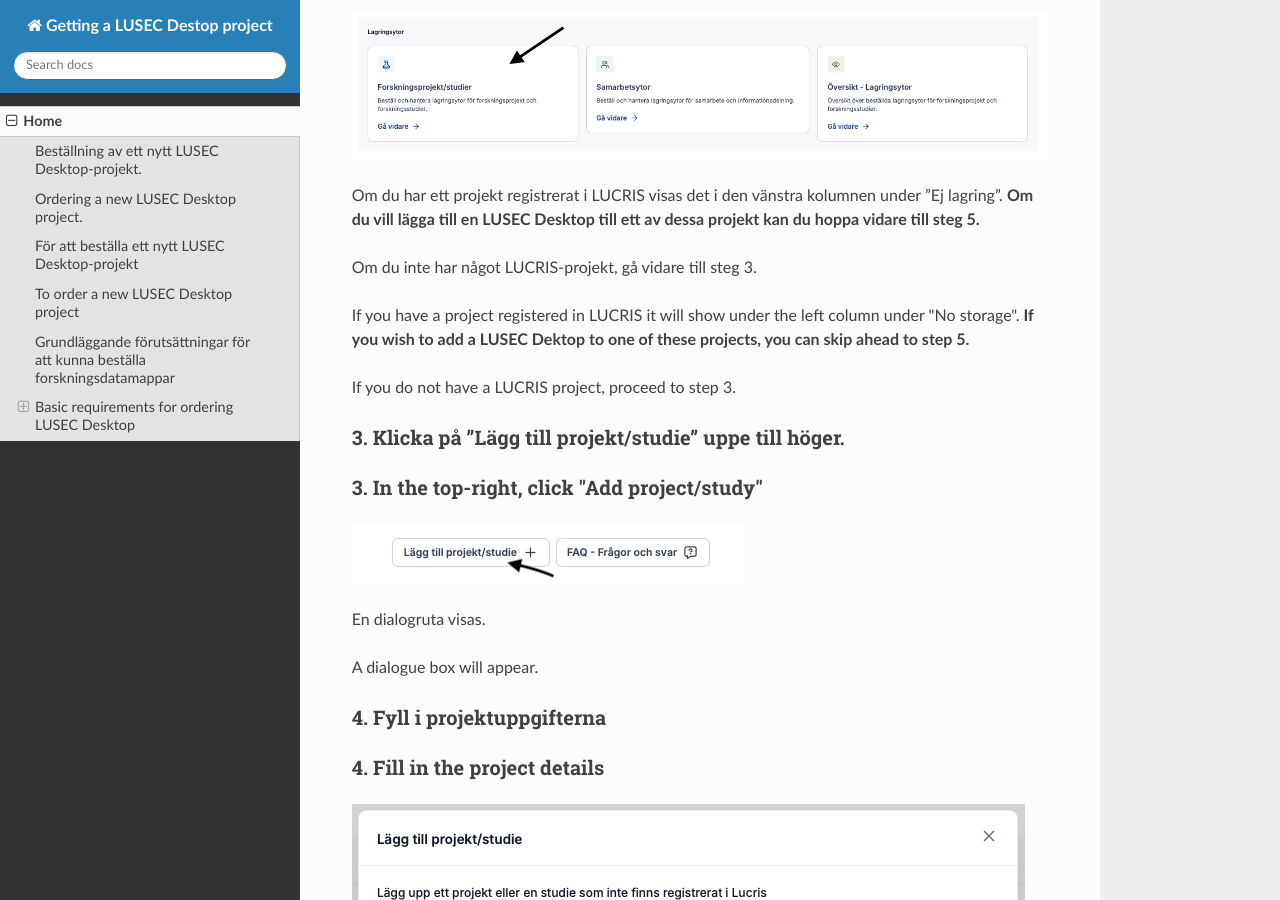
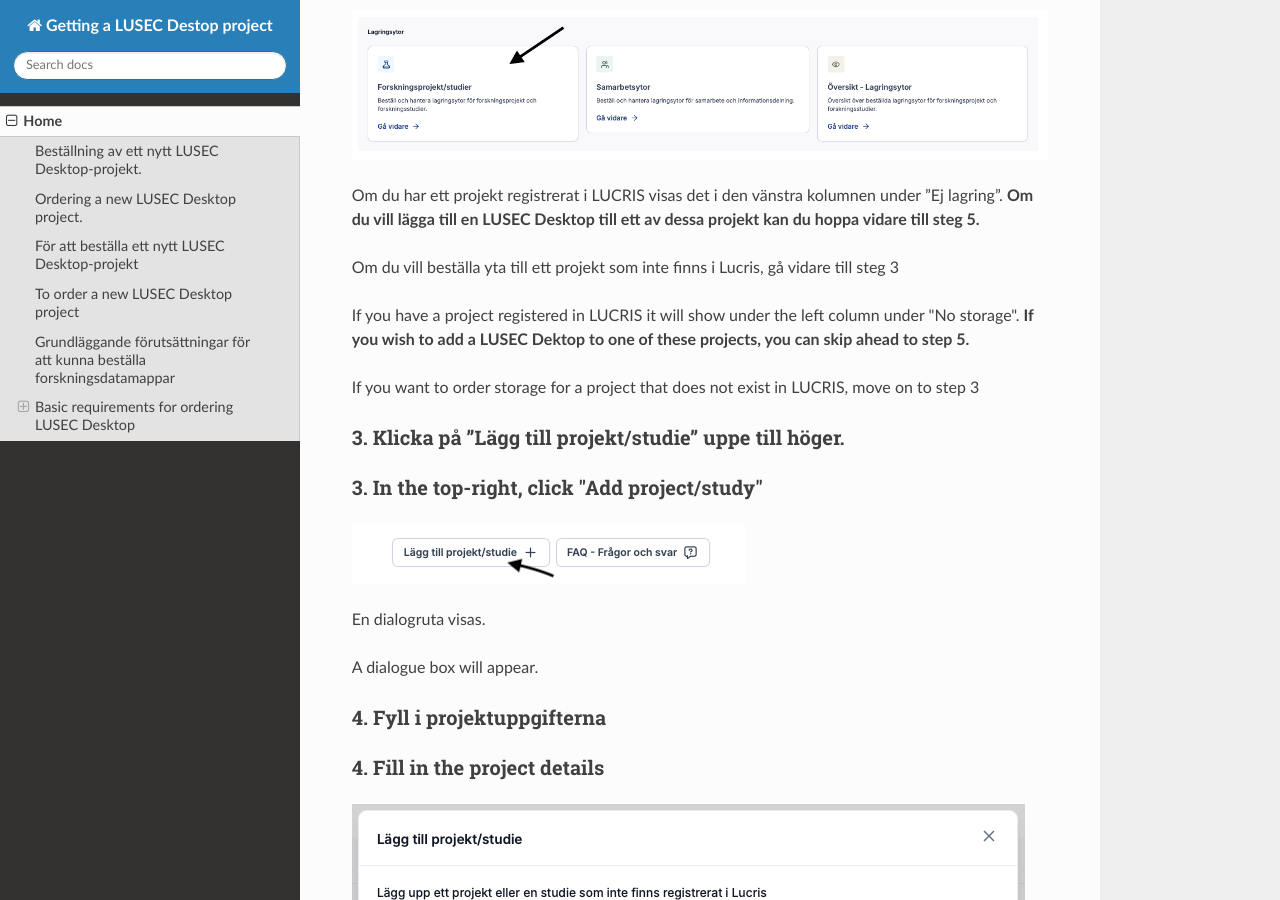
Before and after one commit to RDO-LU/Getting_a_LUSEC_Project, an MkDocs documentation site: the page built from docs/index.md, in a window 1280 px wide and 900 px high, scrolled down 1785 px. Built offline with MkDocs 1.6.1, drawn with Linux system fonts in a browser that asks for light colours; nearby versions of some CDN libraries.

Commit message:
Lucris addition

```diff
--- a/docs/index.md
+++ b/docs/index.md
@@ -58,11 +58,11 @@ On the righthandside click the box under 'MODULE FOR ORDERING STORAGE SPACES'
 
 Om du har ett projekt registrerat i LUCRIS visas det i den vänstra kolumnen under ”Ej lagring”. **Om du vill lägga till en LUSEC Desktop till ett av dessa projekt kan du hoppa vidare till steg 5.**
 
-Om du inte har något LUCRIS-projekt, gå vidare till steg 3.
+Om du vill beställa yta till ett projekt som inte finns i Lucris, gå vidare till steg 3
 
 If you have a project registered in LUCRIS it will show under the left column under "No storage". **If you wish to add a LUSEC Dektop to one of these projects, you can skip ahead to step 5.**
 
-If you do not have a LUCRIS project, proceed to step 3.
+If you want to order storage for a project that does not exist in LUCRIS, move on to step 3
 
 
 ### 3\. Klicka på ”Lägg till projekt/studie” uppe till höger.
```
Also changed, not shown: site/index.html, site/search/search_index.json.
